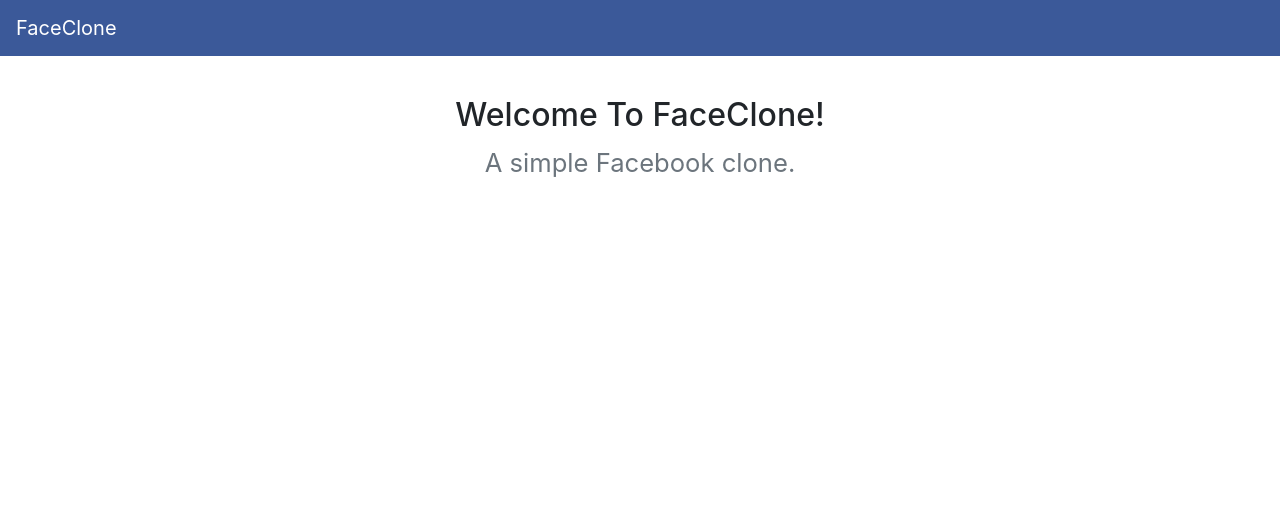
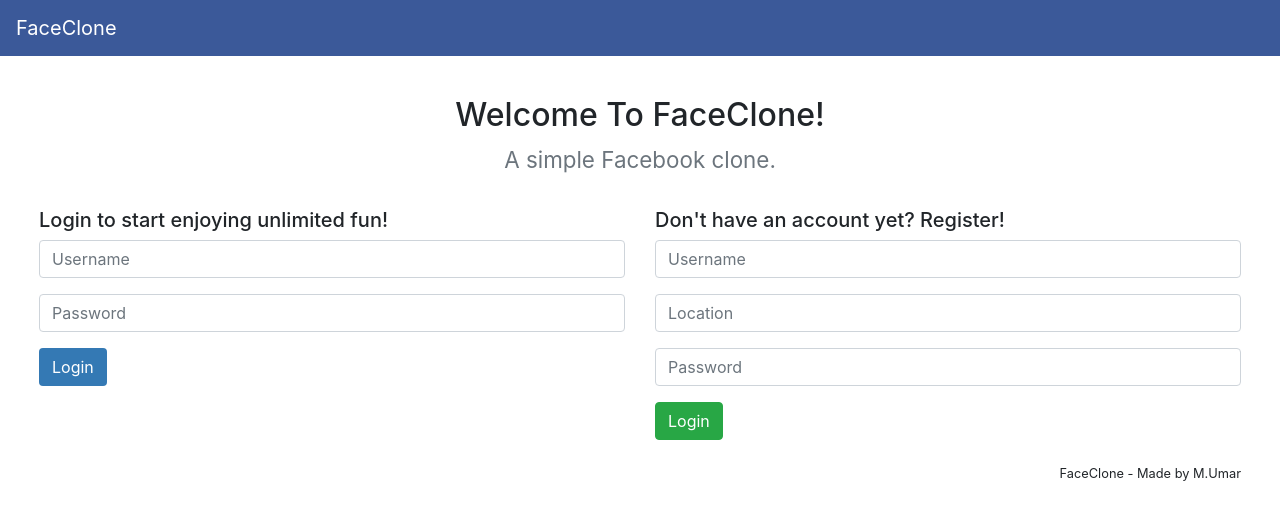
Before and after one commit to gct165201b/FaceClone, a PHP site: page /Site/index.php in a window 1280 px wide. Shown: the top 520 px of the page. Run offline with PHP 8.4, Linux system fonts and the light colour scheme.

Commit message:
Completed the Login and Registration FronEnd Page

```diff
--- a/Site/css/style.css
+++ b/Site/css/style.css
@@ -5,3 +5,9 @@
 .wlcm-heading {
     margin-top: 12vh;
 }
+
+
+.login-btn {
+    background: #3479B4;
+    color: #fff;
+}
--- a/Site/index.php
+++ b/Site/index.php
@@ -21,7 +21,7 @@
     <div class="container-fluid">
         <div class="text-center">
             <h2 class="wlcm-heading">Welcome To FaceClone!</h2>
-            <h2><small class="text-secondary">A simple Facebook clone.</small></h2>
+            <h3><small class="text-secondary">A simple Facebook clone.</small></h3>
         </div>
 
 
@@ -30,12 +30,30 @@
         <!-- Two Forms for Signing in and Registration. -->
 
 
-        <div class="row">
+        <div class="row p-4">
 
             <!-- Coloumn for Sign in form -->
             <div class="col-lg-6">
 
+                <h5>Login to start enjoying unlimited fun!</h5>
 
+
+                <form action="">
+
+                    <div class="form-group">
+                        <input type="text" class="form-control" placeholder="Username">
+                    </div>
+
+                    <div class="input-group">
+                        <input type="password" class="form-control" placeholder="Password">
+                    </div>
+
+                    <div class="input-group pt-3">
+                        <button class="btn login-btn">Login</button>
+                    </div>
+
+
+                </form>
 
             </div>
 
@@ -46,6 +64,33 @@
 
             <div class="col-lg-6">
 
+                <h5>Don't have an account yet? Register!</h5>
+
+
+
+                <form action="">
+
+                    <div class="form-group">
+                        <input type="text" class="form-control" placeholder="Username">
+                    </div>
+
+                    <div class="form-group">
+                        <input type="text" class="form-control" placeholder="Location">
+                    </div>
+
+                    <div class="input-group">
+                        <input type="password" class="form-control" placeholder="Password">
+                    </div>
+
+                    <div class="input-group pt-3">
+                        <button class="btn btn-success">Login</button>
+                    </div>
+
+
+                </form>
+
+
+
 
 
             </div>
@@ -55,7 +100,7 @@
 
         </div>
 
-
+        <small class="float-right pr-4">FaceClone - Made by M.Umar</small>
     </div>
 
 
```
